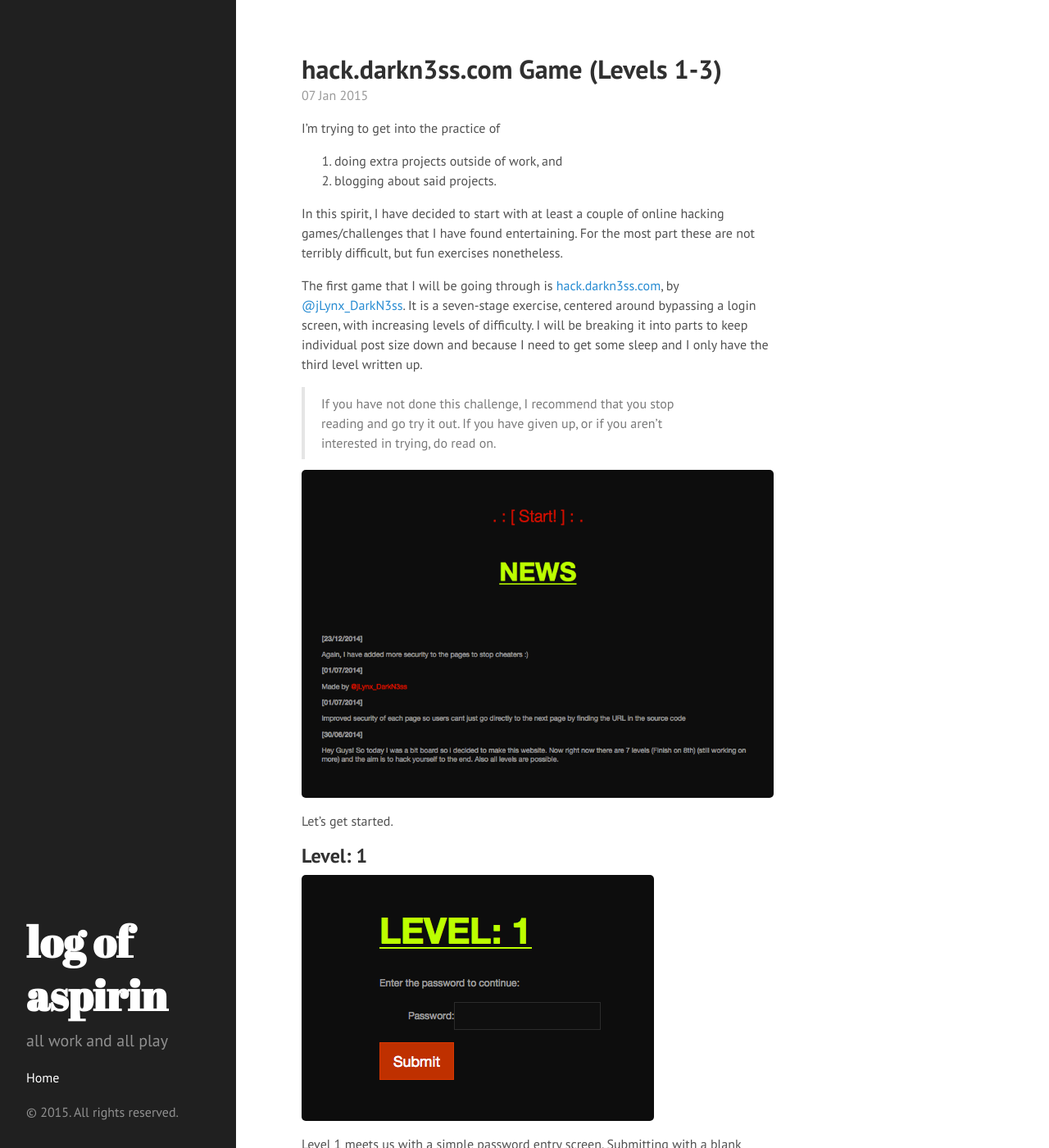
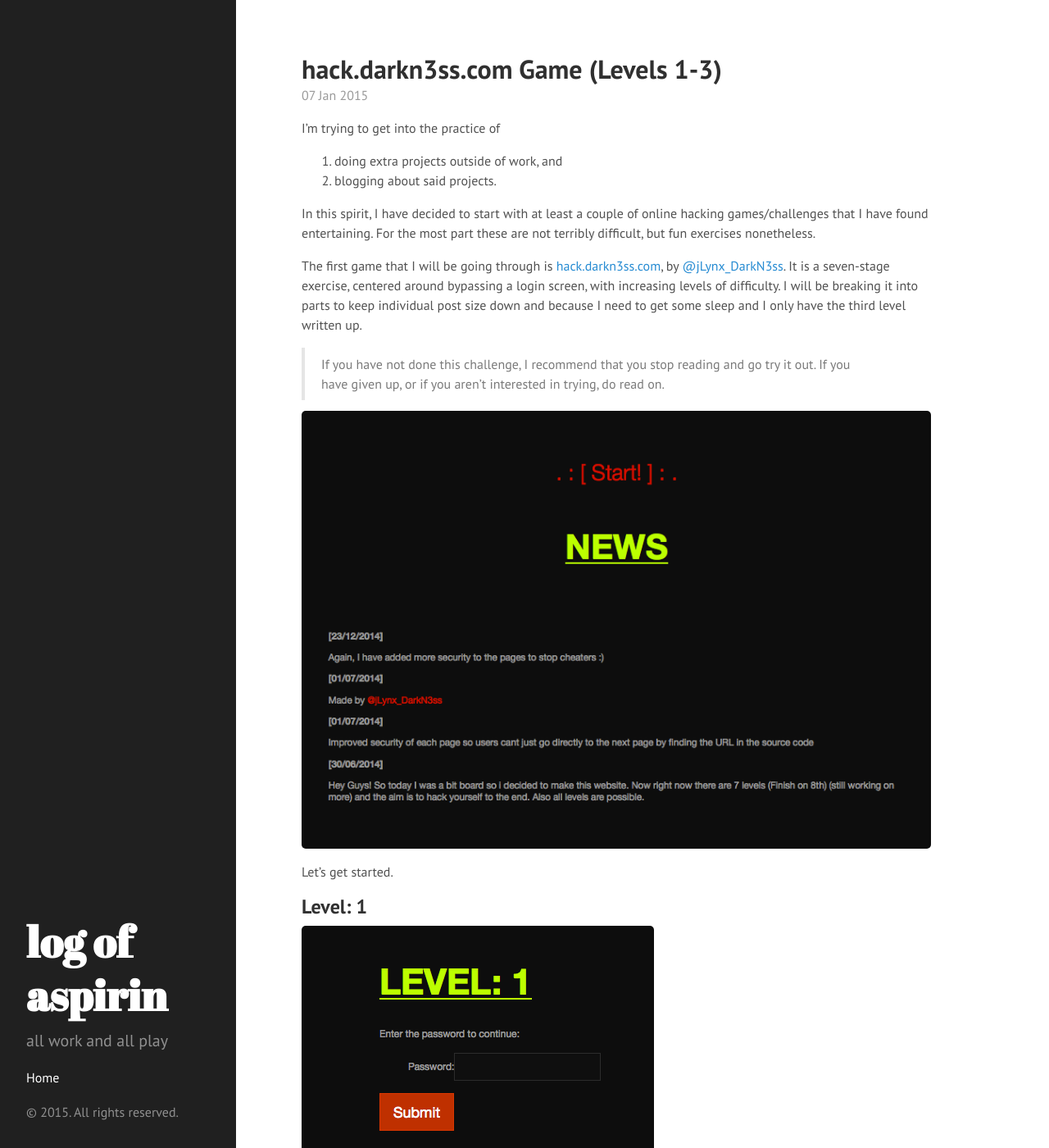
Before and after one commit to sethll/sethll.github.io, a Jekyll site: the page built from _posts/2015-01-07-hack.darkn3ss.com-game-1-3.md, in a window 1280 px wide and 1400 px high. Shown: the whole window at 82% size. Built offline with Jekyll 4.4.1, drawn with Linux system fonts in a browser that asks for light colours; Markdown is read by kramdown in place of the engine named in the settings; some of the changed text lies outside the part shown.

Commit message:
css: `code` overflow-x to auto; content max-width to 50rem

```diff
--- a/public/css/hyde.css
+++ b/public/css/hyde.css
@@ -128,7 +128,7 @@
 
 @media (min-width: 48em) {
   .content {
-    max-width: 38rem;
+    max-width: 50rem;
     margin-left: 20rem;
     margin-right: 2rem;
   }
--- a/public/css/poole.css
+++ b/public/css/poole.css
@@ -167,9 +167,7 @@
   font-size: .8rem;
   line-height: 1.4;
   white-space: pre;
-  white-space: pre-wrap;
-  word-break: break-all;
-  word-wrap: break-word;
+  overflow-x: auto;
   background-color: #f9f9f9;
 }
 pre code {
@@ -286,7 +284,7 @@
  */
 
 .container {
-  max-width: 42rem;
+  max-width: 38rem;
   padding-left:  1rem;
   padding-right: 1rem;
   margin-left:  auto;
```
